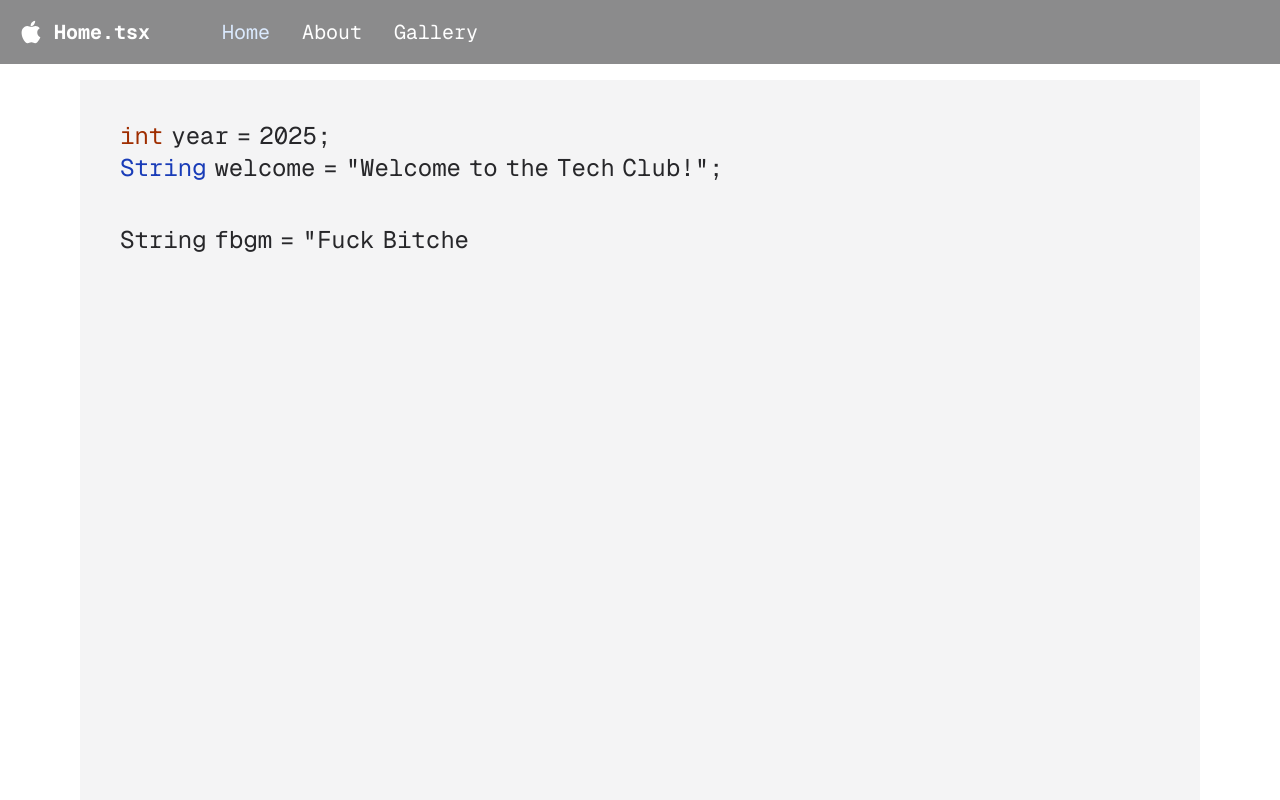
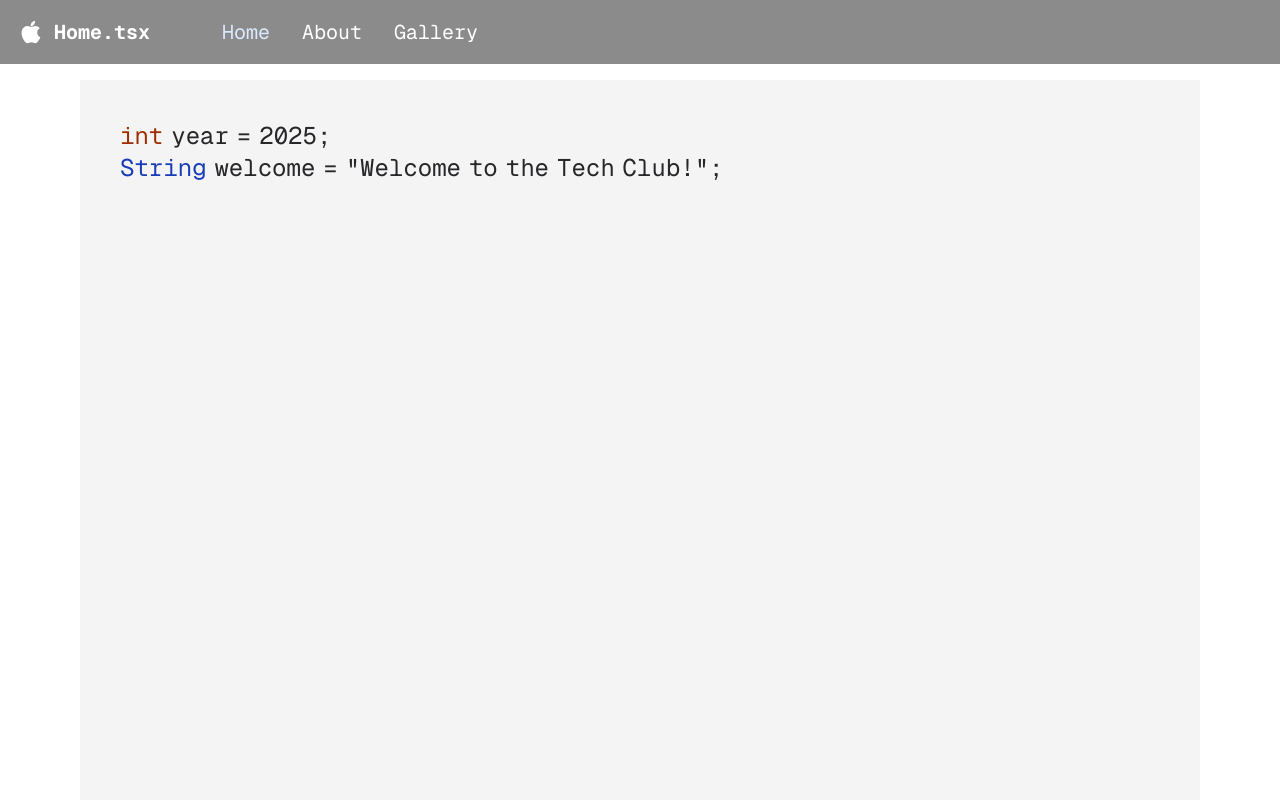
Before and after one commit to joshrashtian/coctechwebsite, a Next.js app: page / in a window 1280 px wide. Shown: the top 800 px of the page. Built offline with nearby package versions, Linux system fonts and the light colour scheme.

Commit message:
Remove unused animated text from TopBegin component

```diff
--- a/app/(components)/TopBegin.tsx
+++ b/app/(components)/TopBegin.tsx
@@ -81,24 +81,6 @@ const TopBegin = () => {
         })}
       </ol>
       <ol className="my-1" />
-      <ol className="flex-row flex">
-        {`String fbgm = "Fuck Bitches, Get Mone";`.split("").map((c, i) => {
-          if (c === " ") {
-            return <ul key={i} className="mx-1" />;
-          }
-          return (
-            <motion.h1
-              key={i}
-              initial={{ opacity: 0 }}
-              animate={{ opacity: 1 }}
-              exit={{ opacity: 0 }}
-              transition={{ duration: 0.01, delay: i * 0.1 + 3 }}
-            >
-              {c}
-            </motion.h1>
-          );
-        })}
-      </ol>
     </motion.section>
   );
 };
```
